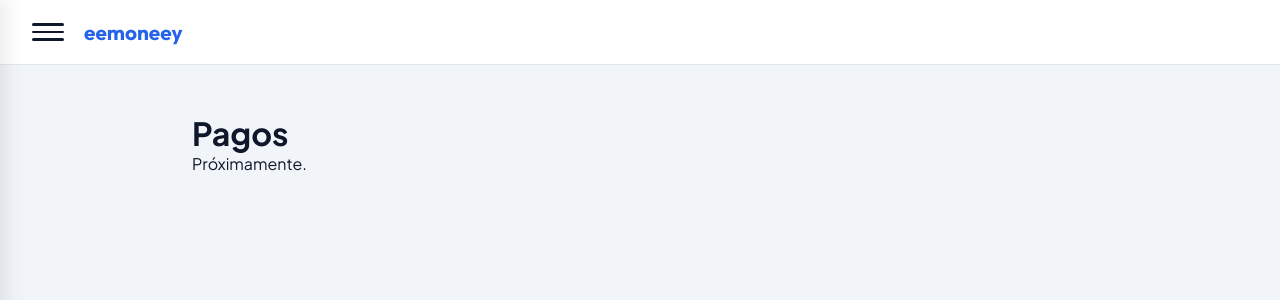
After one commit to eugeniosoftware17/Sistema_Prestamos, a Django app: page /pagos/ in a window 1280 px wide. The commit adds this page. Shown: the top 300 px of the page. Run offline with Django 5.2, Linux system fonts and the light colour scheme; the visitor is signed in with stand-in values (Sample User, id 1).

Commit message:
Agregar menú hamburguesa y páginas placeholder de clientes, préstamos, pagos y reportes
Co-Authored-By: Claude Sonnet 5 <noreply@anthropic.com>

```diff
--- /dev/null
+++ b/apps/clientes/urls.py
@@ -0,0 +1,9 @@
+from django.urls import path
+
+from . import views
+
+app_name = 'clientes'
+
+urlpatterns = [
+    path('', views.index, name='index'),
+]
--- a/apps/clientes/views.py
+++ b/apps/clientes/views.py
@@ -1,3 +1,5 @@
 from django.shortcuts import render
 
-# Create your views here.
+
+def index(request):
+    return render(request, 'clientes/index.html')
--- /dev/null
+++ b/apps/pagos/urls.py
@@ -0,0 +1,9 @@
+from django.urls import path
+
+from . import views
+
+app_name = 'pagos'
+
+urlpatterns = [
+    path('', views.index, name='index'),
+]
--- a/apps/pagos/views.py
+++ b/apps/pagos/views.py
@@ -1,3 +1,5 @@
 from django.shortcuts import render
 
-# Create your views here.
+
+def index(request):
+    return render(request, 'pagos/index.html')
--- /dev/null
+++ b/apps/prestamos/urls.py
@@ -0,0 +1,9 @@
+from django.urls import path
+
+from . import views
+
+app_name = 'prestamos'
+
+urlpatterns = [
+    path('', views.index, name='index'),
+]
--- a/apps/prestamos/views.py
+++ b/apps/prestamos/views.py
@@ -1,3 +1,5 @@
 from django.shortcuts import render
 
-# Create your views here.
+
+def index(request):
+    return render(request, 'prestamos/index.html')
--- /dev/null
+++ b/apps/reportes/urls.py
@@ -0,0 +1,9 @@
+from django.urls import path
+
+from . import views
+
+app_name = 'reportes'
+
+urlpatterns = [
+    path('', views.index, name='index'),
+]
--- a/apps/reportes/views.py
+++ b/apps/reportes/views.py
@@ -1,3 +1,5 @@
 from django.shortcuts import render
 
-# Create your views here.
+
+def index(request):
+    return render(request, 'reportes/index.html')
--- a/config/urls.py
+++ b/config/urls.py
@@ -21,4 +21,8 @@ urlpatterns = [
     path('admin/', admin.site.urls),
     path('', include('usuarios.urls')),
     path('', include('core.urls')),
+    path('clientes/', include('clientes.urls')),
+    path('prestamos/', include('prestamos.urls')),
+    path('pagos/', include('pagos.urls')),
+    path('reportes/', include('reportes.urls')),
 ]
--- a/static/css/base.css
+++ b/static/css/base.css
@@ -29,6 +29,12 @@ body {
     padding: 1rem 2rem;
 }
 
+.topbar-left {
+    display: flex;
+    align-items: center;
+    gap: 1.25rem;
+}
+
 .topbar-brand {
     font-family: 'Outfit', sans-serif;
     font-weight: 700;
@@ -36,15 +42,103 @@ body {
     color: var(--primary);
 }
 
+/* Botón hamburguesa */
+.hamburger {
+    display: flex;
+    flex-direction: column;
+    justify-content: center;
+    gap: 5px;
+    width: 32px;
+    height: 32px;
+    background: none;
+    border: none;
+    cursor: pointer;
+    padding: 0;
+    z-index: 1100;
+}
+
+.hamburger span {
+    display: block;
+    height: 2.5px;
+    width: 100%;
+    background-color: var(--text-color);
+    border-radius: 2px;
+    transition: transform 0.25s ease, opacity 0.25s ease;
+}
+
+.hamburger.active span:nth-child(1) {
+    transform: translateY(7.5px) rotate(45deg);
+}
+
+.hamburger.active span:nth-child(2) {
+    opacity: 0;
+}
+
+.hamburger.active span:nth-child(3) {
+    transform: translateY(-7.5px) rotate(-45deg);
+}
+
+/* Fondo oscuro al abrir el menú */
+.nav-overlay {
+    display: none;
+    position: fixed;
+    inset: 0;
+    background-color: rgba(15, 23, 42, 0.4);
+    z-index: 1000;
+}
+
+.nav-overlay.visible {
+    display: block;
+}
+
+/* Panel del menú deslizable */
+.nav-menu {
+    list-style: none;
+    position: fixed;
+    top: 0;
+    left: 0;
+    height: 100vh;
+    width: 260px;
+    background-color: #ffffff;
+    box-shadow: 4px 0 20px rgba(15, 23, 42, 0.1);
+    padding: 5rem 1.5rem 2rem;
+    display: flex;
+    flex-direction: column;
+    gap: 0.5rem;
+    transform: translateX(-100%);
+    transition: transform 0.25s ease;
+    z-index: 1050;
+}
+
+.nav-menu.open {
+    transform: translateX(0);
+}
+
+.nav-menu a {
+    color: var(--text-color);
+    text-decoration: none;
+    font-weight: 600;
+    font-size: 0.95rem;
+    padding: 0.6rem 0;
+    display: block;
+    border-bottom: 1px solid var(--border-color);
+    transition: color 0.2s;
+}
+
+.nav-menu a:hover {
+    color: var(--primary);
+}
+
 .logout-form {
-    margin: 0;
+    margin-top: 0.5rem;
 }
 
 .btn-logout {
+    width: 100%;
     background: none;
     border: 1.5px solid var(--border-color);
     color: var(--text-muted);
-    padding: 0.5rem 1rem;
+    padding: 0.6rem 1rem;
     border-radius: 8px;
     font-family: inherit;
     font-weight: 600;
--- /dev/null
+++ b/static/js/base.js
@@ -0,0 +1,22 @@
+document.addEventListener('DOMContentLoaded', () => {
+    const hamburgerBtn = document.getElementById('hamburger-btn');
+    const navMenu = document.getElementById('nav-menu');
+    const navOverlay = document.getElementById('nav-overlay');
+
+    function closeMenu() {
+        navMenu.classList.remove('open');
+        navOverlay.classList.remove('visible');
+        hamburgerBtn.classList.remove('active');
+        hamburgerBtn.setAttribute('aria-expanded', 'false');
+    }
+
+    function toggleMenu() {
+        const isOpen = navMenu.classList.toggle('open');
+        navOverlay.classList.toggle('visible', isOpen);
+        hamburgerBtn.classList.toggle('active', isOpen);
+        hamburgerBtn.setAttribute('aria-expanded', String(isOpen));
+    }
+
+    hamburgerBtn.addEventListener('click', toggleMenu);
+    navOverlay.addEventListener('click', closeMenu);
+});
--- a/templates/base.html
+++ b/templates/base.html
@@ -12,19 +12,39 @@
 <body>
 
 <nav class="topbar">
+    <div class="topbar-left">
+        <button class="hamburger" id="hamburger-btn" aria-label="Abrir menú" aria-expanded="false">
+            <span></span>
+            <span></span>
+            <span></span>
+        </button>
         <div class="topbar-brand">eemoneey</div>
+    </div>
+
+    <div class="nav-overlay" id="nav-overlay"></div>
+
+    <ul class="nav-menu" id="nav-menu">
+        <li><a href="{% url 'core:home' %}">Inicio</a></li>
+        <li><a href="{% url 'clientes:index' %}">Clientes</a></li>
+        <li><a href="{% url 'prestamos:index' %}">Préstamos</a></li>
+        <li><a href="{% url 'pagos:index' %}">Pagos</a></li>
+        <li><a href="{% url 'reportes:index' %}">Reportes</a></li>
         {% if user.is_authenticated %}
+            <li>
                 <form action="{% url 'usuarios:logout' %}" method="post" class="logout-form">
                     {% csrf_token %}
                     <button type="submit" class="btn-logout">Cerrar sesión</button>
                 </form>
+            </li>
         {% endif %}
+    </ul>
 </nav>
 
 <main class="page-content">
     {% block content %}{% endblock %}
 </main>
 
+<script src="{% static 'js/base.js' %}"></script>
 {% block extra_js %}{% endblock %}
 </body>
 </html>
--- /dev/null
+++ b/templates/pagos/index.html
@@ -0,0 +1,8 @@
+{% extends "base.html" %}
+
+{% block title %}Pagos{% endblock %}
+
+{% block content %}
+<h1>Pagos</h1>
+<p>Próximamente.</p>
+{% endblock %}
```
Also changed, not shown: templates/clientes/index.html (added, +8 -0 lines), templates/prestamos/index.html (added, +8 -0 lines), templates/reportes/index.html (added, +8 -0 lines). Lines whose indentation alone changed are shown as unchanged.
